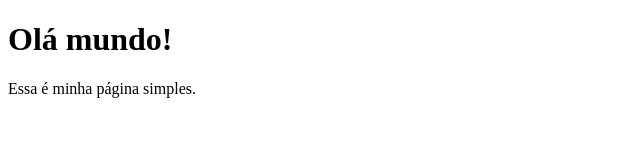
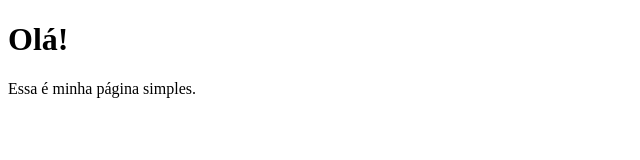
Before and after one commit to Danielsb100/meu-site, a plain HTML site: page index.html in a window 1280 px wide. Shown: the whole page, without its empty margins (0-640 px from the left). Drawn offline with Linux system fonts and the light colour scheme.

Commit message:
Update index.html

```diff
--- a/index.html
+++ b/index.html
@@ -4,7 +4,7 @@
     <title>Minha página simples</title>
   </head>
   <body>
-    <h1>Olá mundo!</h1>
+    <h1>Olá!</h1>
     <p>Essa é minha página simples.</p>
   </body>
 </html>
```
